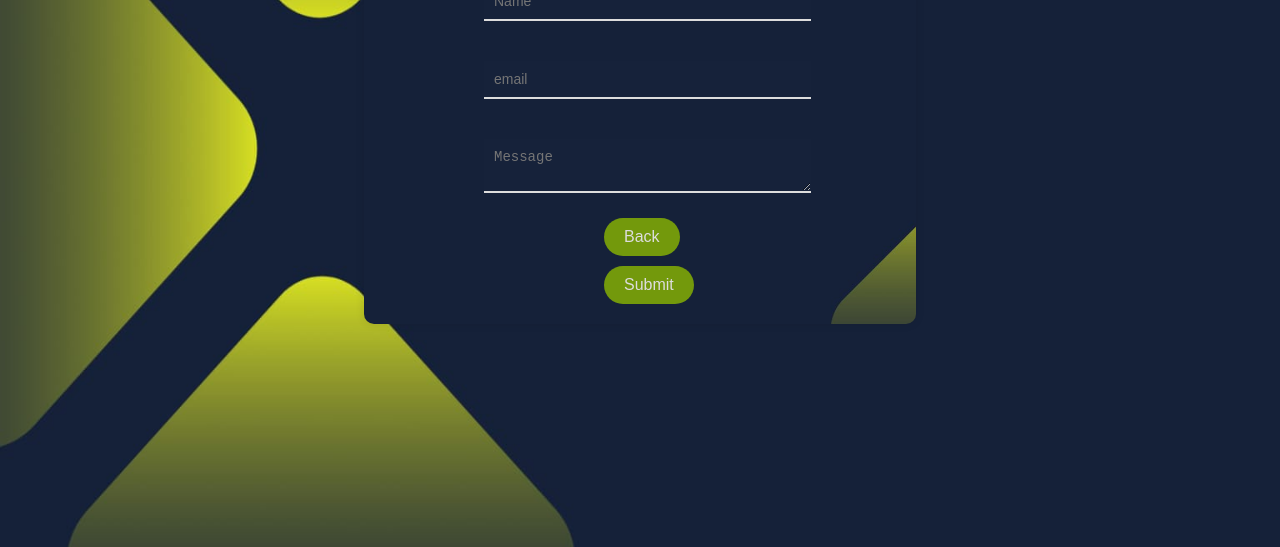
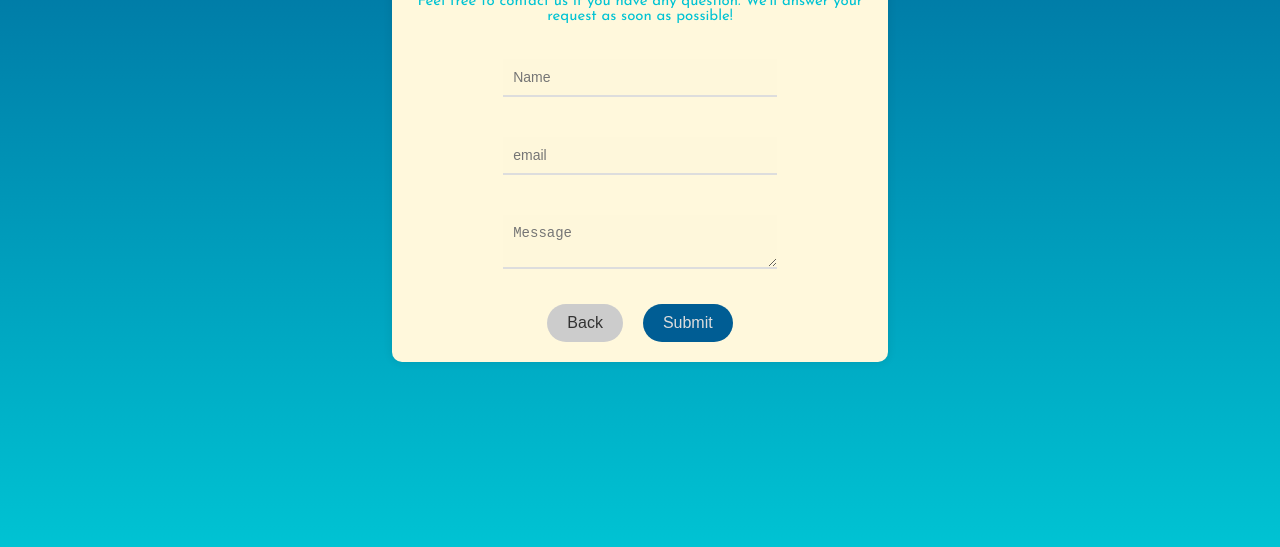
Before and after one commit to rithika-T777/CNC_FED3, a plain HTML site: page index.html in a window 1280 px wide. Shown: the part 253-800 px from the top of the page. Drawn offline with Linux system fonts and the light colour scheme.

Commit message:
style.css

```diff
--- a/style.css
+++ b/style.css
@@ -1,76 +1,119 @@
-*{
+* {
   margin: 0;
   padding: 0;
+  box-sizing: border-box;
 }
 
-body{
-    background-image:url('bg.jpeg');
+body {
+  background: linear-gradient(to bottom, #005d94, #00c3d3);
+  display: flex;
   align-items: center;
   justify-content: center;
-    font-family:josefin, sans-serif;
-    display: flex;
-    background-size: 100% 100vh;
+  font-family: 'Josefin Sans', sans-serif;
+  min-height: 100vh;
+  padding:20px;
 }
-.container{
+
+.container {
   width: 40%;
-    height: 100%;
   display: flex;
   flex-direction: column;
   padding: 20px;
-    margin-top: 100px;
-    background-image:url('bg2.jpeg');
-    background-size: cover;
+  background-color: cornsilk;
   border-radius: 10px;
   box-shadow: 0 0 10px rgba(0, 0, 0, 0.1);
-}
-.container:hover{
-     transform: scale(1.3);
-     transition:  2s;
+  transition: transform 2s;
 }
 
-.container h1{
-    text-align:center;
-    color:#ddd;
+.container:hover {
+  transform: scale(1.3);
+}
+
+.container h1 {
+  text-align: center;
+  color: #005d94;
   margin-bottom: 10px;
 }
-.form-elements{
+
+.form-elements {
   display: flex;
   flex-direction: column;
   gap: 10px;
 }
-.form-elements p{
-    color: #ddd;
+
+.form-elements p {
+  color: #00c3d3;
   font-size: 15px;
   margin-bottom: 10px;
   text-align: center;
 }
-.form-elements input,textarea{
+
+.form-elements input,
+.form-elements textarea {
   width: 60%;
-  margin-bottom: 15px;
+  margin: 15px auto;
   padding: 10px;
   border: none;
   border-bottom: 2px solid #ddd;
   outline: none;
   font-size: 14px;
-  margin-top: 15px;
-  margin-left: 100px;
   background-color: rgba(114, 114, 114, 0.007);
 }
-.btn button{
-  margin-top: 10px;
-  padding-left: 20PX;
-  padding-right: 20px;
-  padding-top: 10px;
-  padding-bottom: 10px;
-  background: #73990c;
+
+.btn {
+  display: flex;
+  justify-content: center;
+  gap: 20px;
+  margin-top: 20px;
+}
+
+.btn button {
+  padding: 10px 20px;
   border: none;
-  color: #ddd;
   border-radius: 20px;
   font-size: 16px;
   cursor: pointer;
   transition: background 1.3s;
-  margin-left:220px;
 }
-.btn button:hover{
-    background: #2b3501;
+
+/* Submit button */
+.btn button[type="submit"] {
+  background: #005d94;
+  color: #ddd;
 }
+
+.btn button[type="submit"]:hover {
+  background: #00c3d3;
+}
+
+/* Back button */
+.btn button[type="button"] {
+  background: #ccc;
+  color: #333;
+}
+
+.btn button[type="button"]:hover {
+  background: #999;
+}
+
+/* Responsive layout */
+@media (max-width: 768px) {
+  .container {
+    width: 90%;
+    margin-top: 50px;
+  }
+
+  .form-elements input,
+  .form-elements textarea {
+    width: 80%;
+  }
+
+  .btn {
+    flex-direction: column;
+    align-items: center;
+  }
+
+  .btn button {
+    width: 60%;
+  }
+}
```
Lines whose indentation alone changed are shown as unchanged.
